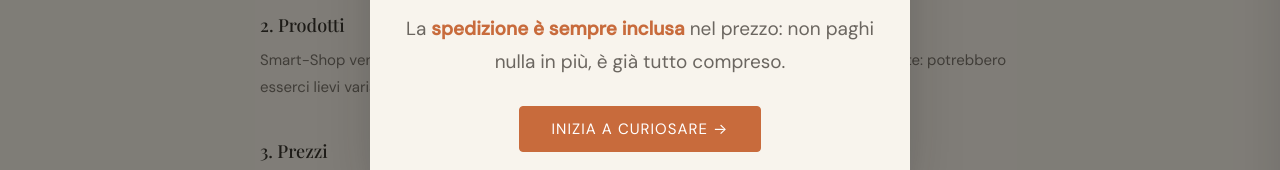
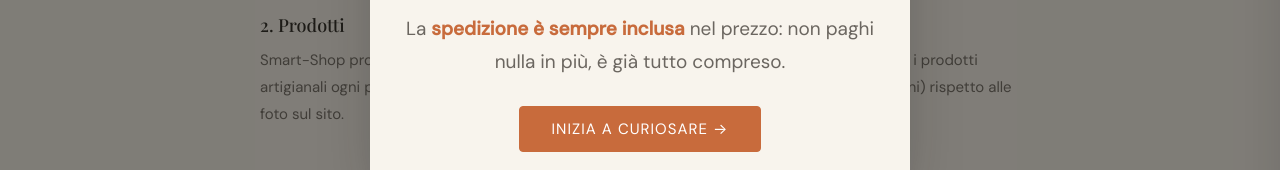
Before and after one commit to Fidelio1234/spillami, a React (Vite) app: page /termini in a window 1280 px wide. Shown: the part 382-552 px from the top of the page. Built offline with nearby package versions, Linux system fonts and the light colour scheme; no server answers; the database is empty; a web font is replaced by a local one.

Commit message:
modifica termini e condizioni

```diff
--- a/src/pages/TerminiPage.jsx
+++ b/src/pages/TerminiPage.jsx
@@ -14,7 +14,7 @@ export default function TerminiPage() {
 
         <section className={styles.section}>
           <h2>2. Prodotti</h2>
-          <p>Smart-Shop vende accessori artigianali fatti a mano. Ogni prodotto è realizzato artigianalmente: potrebbero esserci lievi variazioni rispetto alle immagini mostrate sul sito.</p>
+          <p>Smart-Shop propone accessori e articoli selezionati, tra cui diversi pezzi realizzati a mano. Per i prodotti artigianali ogni pezzo è unico e possono esserci piccole differenze (colore, venature, dimensioni) rispetto alle foto sul sito.</p>
         </section>
 
         <section className={styles.section}>
@@ -29,7 +29,7 @@ export default function TerminiPage() {
 
         <section className={styles.section}>
           <h2>5. Spedizioni</h2>
-          <p>Smart-Shop effettua spedizioni in Italia e all'estero. I tempi di consegna sono indicativi. I costi di spedizione sono indicati al momento del checkout e sono a carico del Cliente.</p>
+          <p>Smart-Shop effettua spedizioni in Italia e all’estero. La spedizione è sempre gratuita: il costo è già incluso nel prezzo del prodotto, quindi al momento del checkout non viene addebitato nulla in più. I tempi di consegna sono indicativi.</p>
         </section>
 
         <section className={styles.section}>
```
